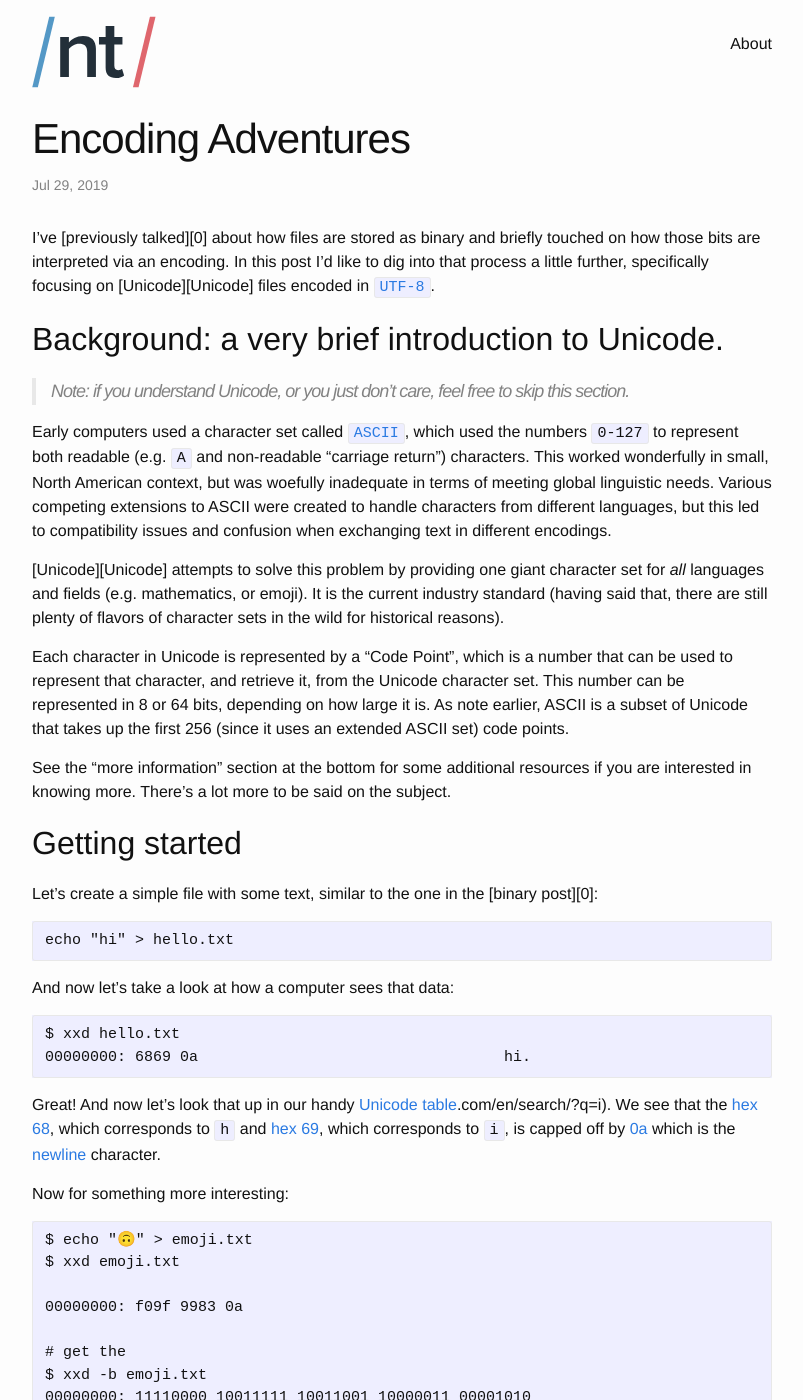
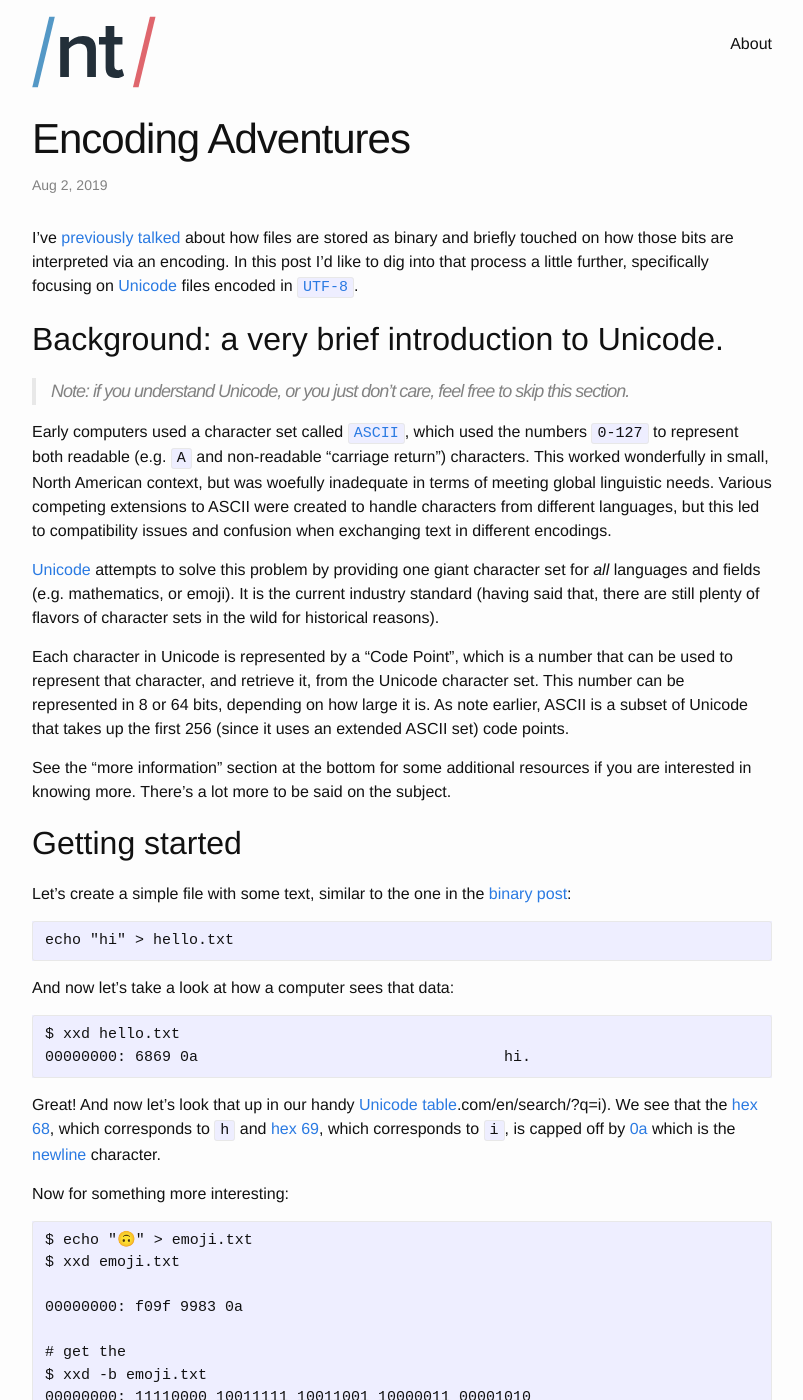
Before and after one commit to NickTomlin/nicktomlin.github.io, a Jekyll site: the page built from _posts/2019-08-02-encoding-adventures.md, in a window 1280 px wide and 1400 px high. Shown: the whole window, without its empty margins (238-1041 px from the left). Built offline with Jekyll 4.4.1, drawn with Linux system fonts in a browser that asks for light colours; comment, search, counter and statistics services are not loaded; some of the changed text lies outside the part shown.

Commit message:
Fix dates and links

```diff
--- a/_posts/2019-07-29-encoding-adventures.md
+++ b/_posts/2019-08-02-encoding-adventures.md
@@ -1,7 +1,7 @@
 ---
 layout: post
 title: Encoding Adventures
-date: 2019-07-29 14:54 -0700
+date: 2019-08-02 14:54 -0700
 ---
 
 I've [previously talked][0] about how files are stored as binary and briefly touched on how those bits are interpreted via an encoding. In this post I'd like to dig into that process a little further, specifically focusing on [Unicode][Unicode] files encoded in [`UTF-8`](https://en.wikipedia.org/wiki/UTF-8).
@@ -122,5 +122,5 @@ There is a _lot_ more to be said about Unicode, `UTF8`, and encoding in general.
 - An overview of how [Unicode text is rendered](http://behdad.org/text/) on *nix operating systems
 - [Wikipedia has several UTF8 encoding examples](https://en.wikipedia.org/wiki/UTF-8#Examples).
 
-[0][https://nick-tomlin.com/2019/07/29/practical-binary/]
-[Unicode][https://home.unicode.org/]
+[0]: https://nick-tomlin.com/2019/07/29/practical-binary/
+[Unicode]: https://home.unicode.org/
```
